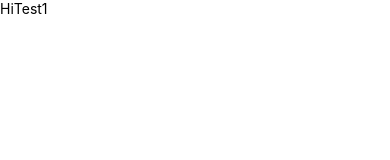
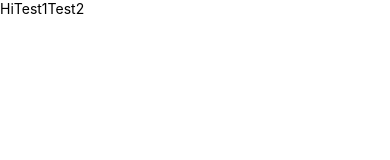
Before and after one commit to batuhansahan/react-native-stack-cards, a React Native app: screen / in a window 390 px wide. Shown: the top 160 px of the page. Built offline with nearby package versions, Linux system fonts and the light colour scheme.

Commit message:
VSCode Test2

```diff
--- a/src/App.js
+++ b/src/App.js
@@ -7,7 +7,7 @@ import reducers from './reducers';
 const App = () => {
     return (
         <Provider store={createStore(reducers)}>
-            <View><Text>HiTest1</Text></View>
+            <View><Text>HiTest1Test2</Text></View>
         </Provider>
     );
 };
```
